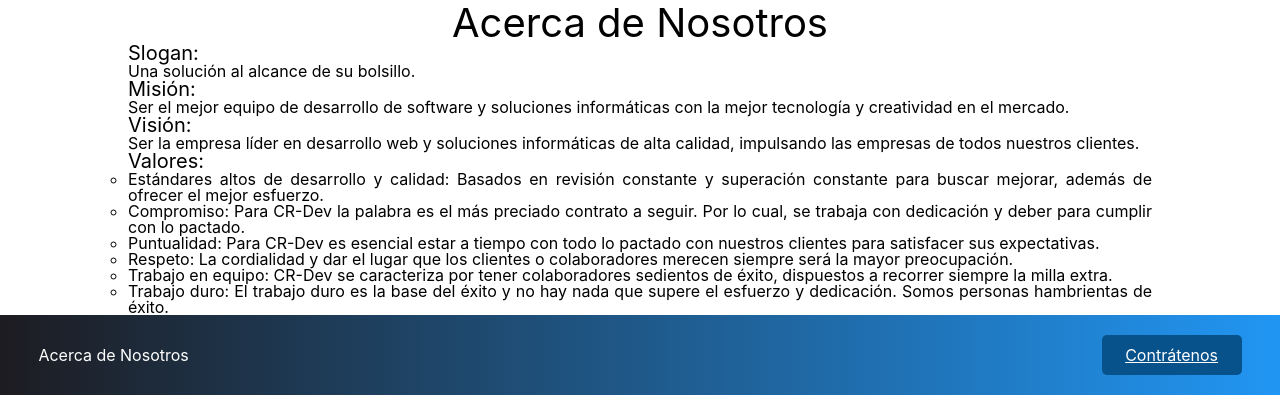
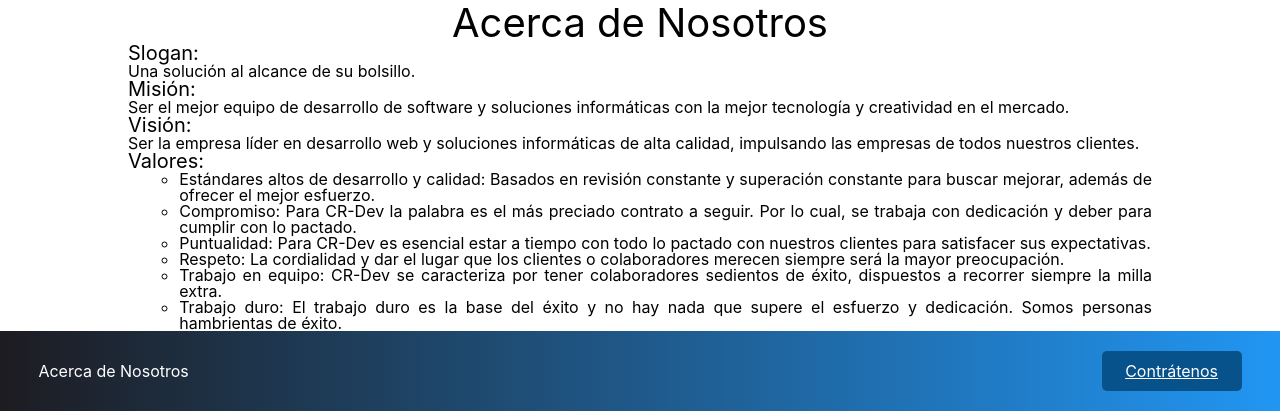
Before and after one commit to ssebastianvindas/CR-Dev, a plain HTML site: page index.html in a window 1280 px wide. Shown: the part 757-1168 px from the top of the page. Drawn offline with Linux system fonts and the light colour scheme; a web font is replaced by a local one.

Commit message:
Update index.css

```diff
--- a/css/index.css
+++ b/css/index.css
@@ -75,5 +75,6 @@
     }
 
     ul {
+        padding-left: 5%;
         list-style-type: circle;
     }
```
